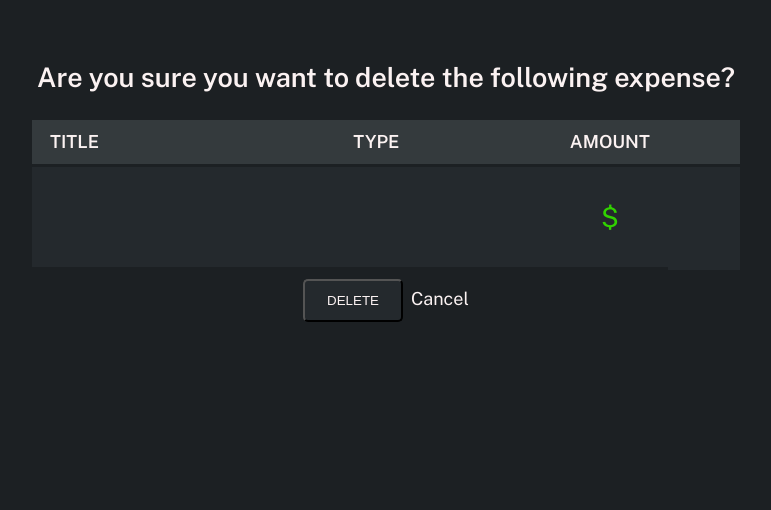
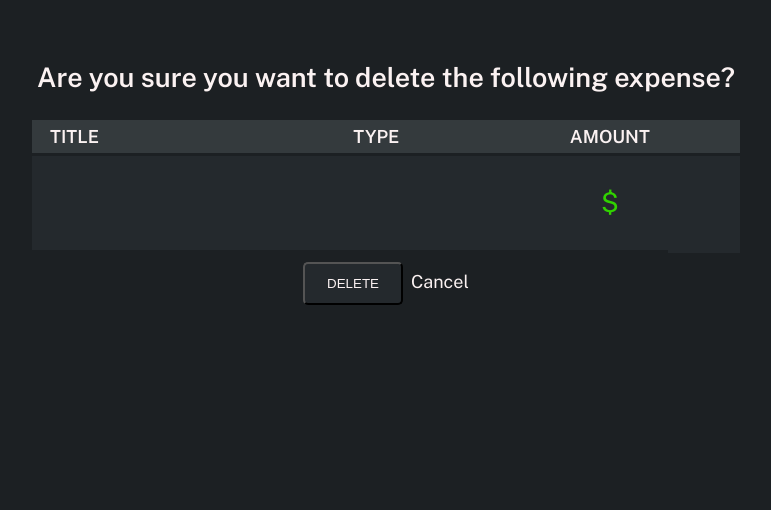
Before and after one commit to Syrrek102/headhouse, a Flask app: page /budget_manager/delete_expense/1/1 in a window 1280 px wide. Shown: the part 83-593 px from the top of the page, without its empty margins (254-1025 px from the left). Run offline with Flask 3, Linux system fonts and the light colour scheme; the visitor is signed in with stand-in values (Sample User, id 1); data that the repository does not hold is empty.

Commit message:
poprawki

```diff
--- a/headhouse_library/static/css/expenses.css
+++ b/headhouse_library/static/css/expenses.css
@@ -7,19 +7,20 @@
 }
 
 .table__cell {
-    padding: 0.2rem 1rem;
+    padding: 0.05rem 1rem;
 }
 
 .table__cell--header {
     text-align: left;
-    padding: 0.5rem 1rem;
+    padding: 0.2rem 1rem;
     border-bottom: var(--border_body);
     background-color: var(--background-color-2);
     text-transform: uppercase;
 }
 
 .table_cell--body {
-  border-bottom: var(--border_body);
+    border-bottom: var(--border_body);
+    padding-top: 0;
 }
 
 .table__expenseTitle {
@@ -33,8 +34,6 @@
 .table__expenseAmount {
     font-size: 1.5rem;
     color: var(--accent-colour-3);
-    border-radius: 1rem;
-    padding: 0 0.7rem;
 }
 
 
```
